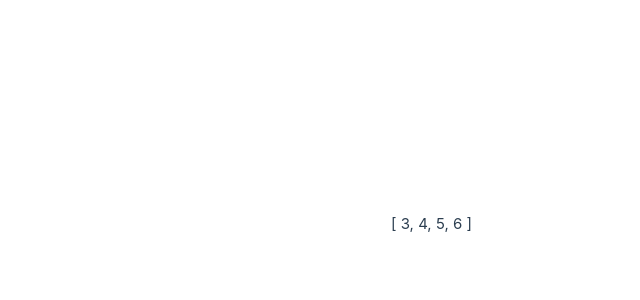
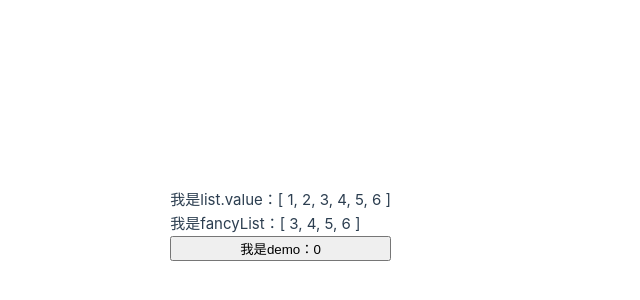
Before and after one commit to wo1261931780/st-vue3xiaotuxian, a Vue app: page / in a window 1280 px wide. Shown: the part 176-476 px from the top of the page, without its empty margins (249-889 px from the left). Built offline with nearby package versions, Linux system fonts and the light colour scheme.

Commit message:
Update App.vue

```diff
--- a/src/App.vue
+++ b/src/App.vue
@@ -1,7 +1,13 @@
 <script setup>
-import { ref } from 'vue'
+import { ref, watch } from 'vue'
 
 const list = ref([1, 2, 3, 4, 5])
+// ref监听的不需要使用.value去处理
+const demo = ref(0)
+const demoCount = () => {
+  demo.value++
+  console.log(demo.value)
+}
 import { computed } from 'vue'
 
 const computedList = computed(() => {
@@ -12,13 +18,47 @@ setTimeout(() => {
   list.value.push(6)
   // 向数组中插入数字6
 }, 3000)
+
+// watch(list, (newVal, oldVal) => {
+//   console.log('list发生了变化', newVal, oldVal)
+// })
+// watch(demo, (newVal, oldVal) => {
+//   console.log('demo', newVal, oldVal)
+// })
+// 如果要同时监听多个数据，使用数组的形式就可以
+// watch([list, demo], ([newVal, newName], [oldVal, oldName]) => {
+//     console.log('list或demo发生了变化', [newVal, newName], [oldVal, oldName])
+//   }
+// )
+// watch([list, demo], ([newVal, newName], [oldVal, oldName]) => {
+//     console.log('list或demo发生了变化', [newVal, newName], [oldVal, oldName])
+//   },
+//   {
+//     immediate: true
+//     // 在创建的时候就执行一次,注意是watch内部
+//   }
+// )
+// 上面我们会发现，list的变化不会被监听到，因为默认是浅层监听的，这里不会进行回调
+// watch([list, demo], ([newVal, newName], [oldVal, oldName]) => {
+//     console.log('list或demo发生了变化', [newVal, newName], [oldVal, oldName])
+//   },
+//   {
+//     deep: true
+//   }
+// )
+// 上面使用递归进行深层监听，如果一个对象中有任意属性变化，都会监听到
 </script>
 
 <template>
   <div>
-    {{ list.value }}
+    我是list.value：{{ list }}
   </div>
+  <br>
   <div>
-    {{ computedList }}
+    我是fancyList：{{ computedList }}
   </div>
+  <br>
+  <button @click = "demoCount">
+    我是demo：{{ demo }}
+  </button>
 </template>
```
